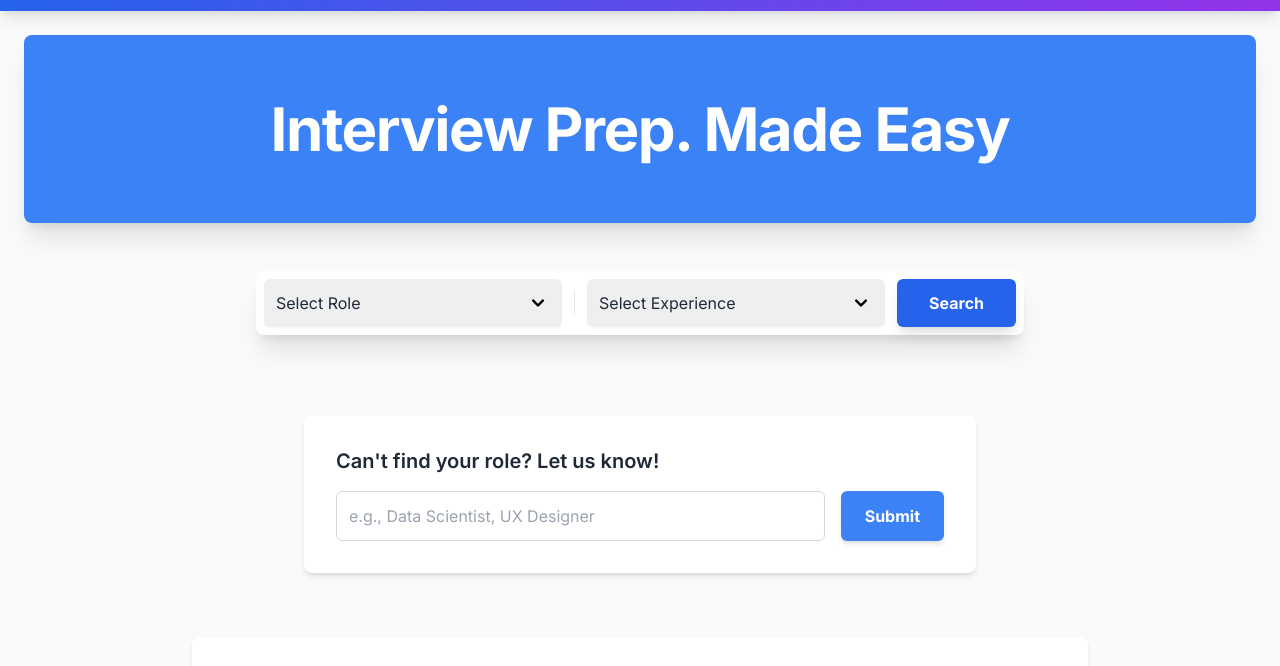
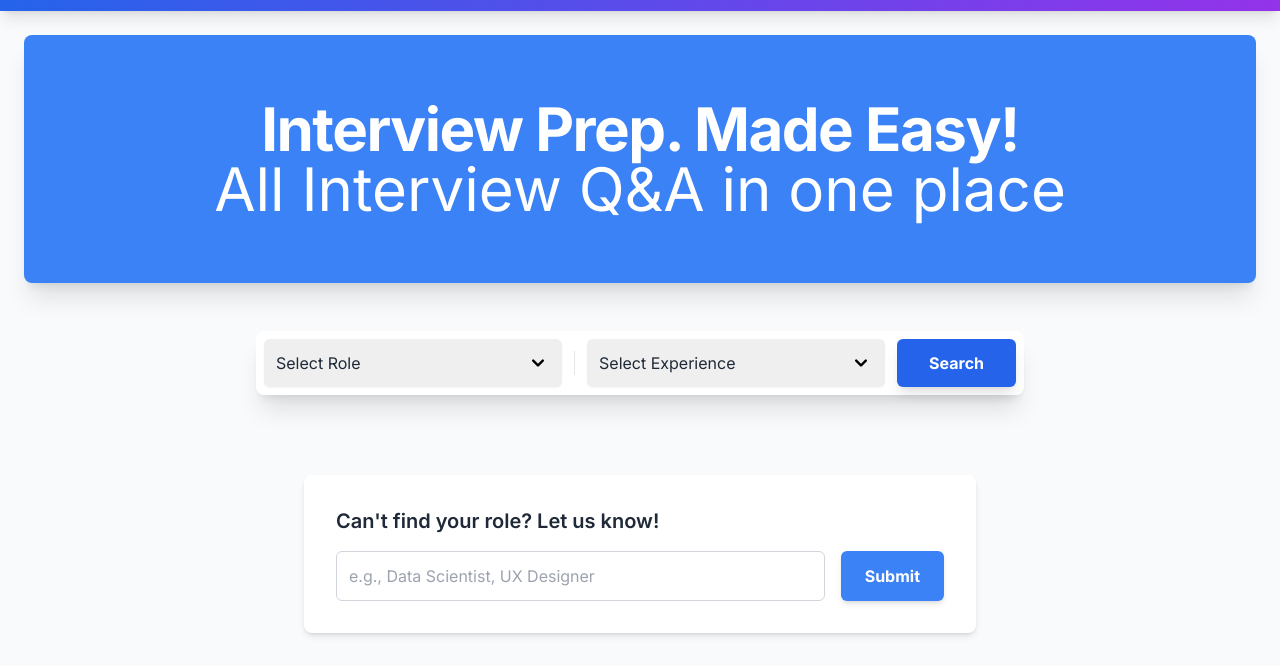
Before and after one commit to narayan-ga/re-skill.github.io, a plain HTML site: page index.html in a window 1280 px wide. Shown: the part 53-719 px from the top of the page. Drawn offline with nearby package versions, Linux system fonts and the light colour scheme.

Commit message:
Update index.html

```diff
--- a/index.html
+++ b/index.html
@@ -71,8 +71,11 @@
     <main class="flex-grow container mx-auto p-6 flex flex-col items-center justify-center">
         <section class="w-full bg-blue-500 text-white text-center py-16 rounded-lg shadow-xl mb-12">
             <h1 class="text-5xl md:text-6xl font-extrabold leading-tight tracking-tight">
-                Interview Prep. Made Easy
+                Interview Prep. Made Easy!
             </h1>
+            <h2 class="text-5xl md:text-6xl">
+                All Interview Q&A in one place
+            </h2>
         </section>
 
         <section class="w-full max-w-3xl mb-12">
```
